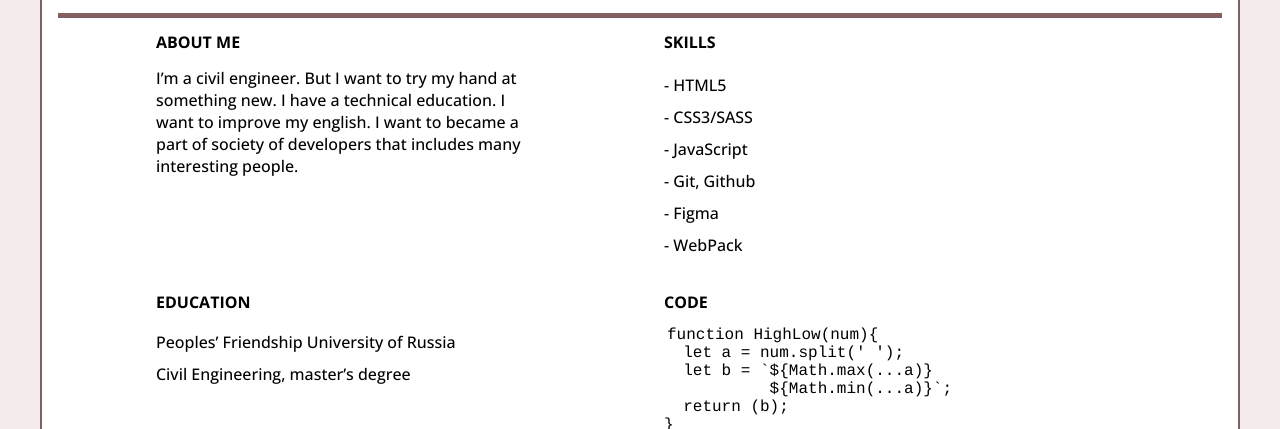
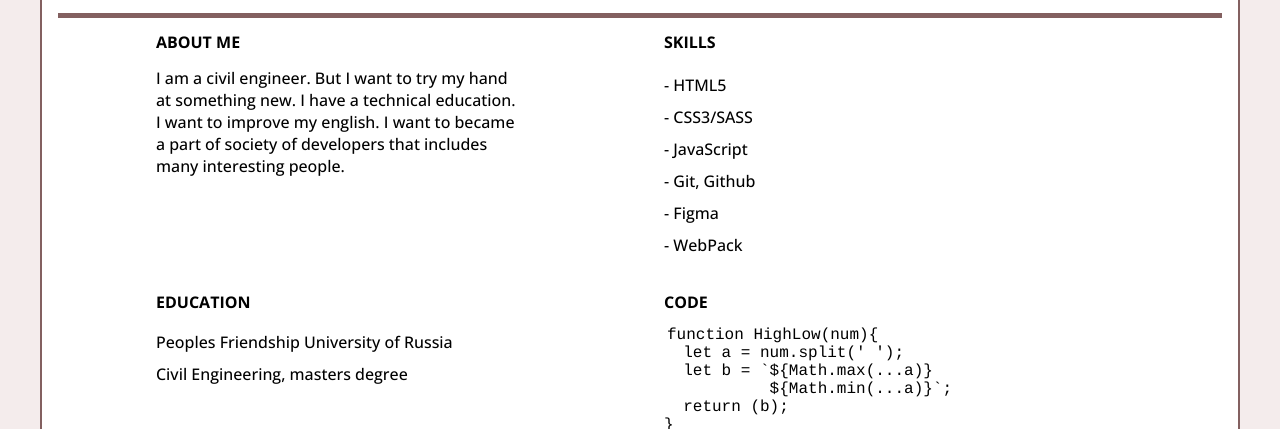
Before and after one commit to botino-k/rsschool-cv, a plain HTML site: page index.html in a window 1280 px wide. Shown: the part 383-812 px from the top of the page. Drawn offline with nearby package versions, Linux system fonts and the light colour scheme; a web font is replaced by a local one.

Commit message:
fix: letters

```diff
--- a/index.html
+++ b/index.html
@@ -40,7 +40,7 @@
     <main class="main">
       <section class="main-section" id="about">
         <h2>about me</h2>
-        <p class="description">I’m a civil engineer. But I want to try my hand at something new. I have a technical
+        <p class="description">I am a civil engineer. But I want to try my hand at something new. I have a technical
           education. I want to improve my english. I want to became a part of society of developers that includes many
           interesting people.</p>
       </section>
@@ -58,8 +58,8 @@
 
       <section class="main-section" id="education">
         <h2>education</h2>
-        <p class="education">Peoples’ Friendship University of Russia</p>
-        <p class="education">Civil Engineering, master’s degree</p>
+        <p class="education">Peoples Friendship University of Russia</p>
+        <p class="education">Civil Engineering, masters degree</p>
       </section>
 
       <section class="main-section" id="code">
```
